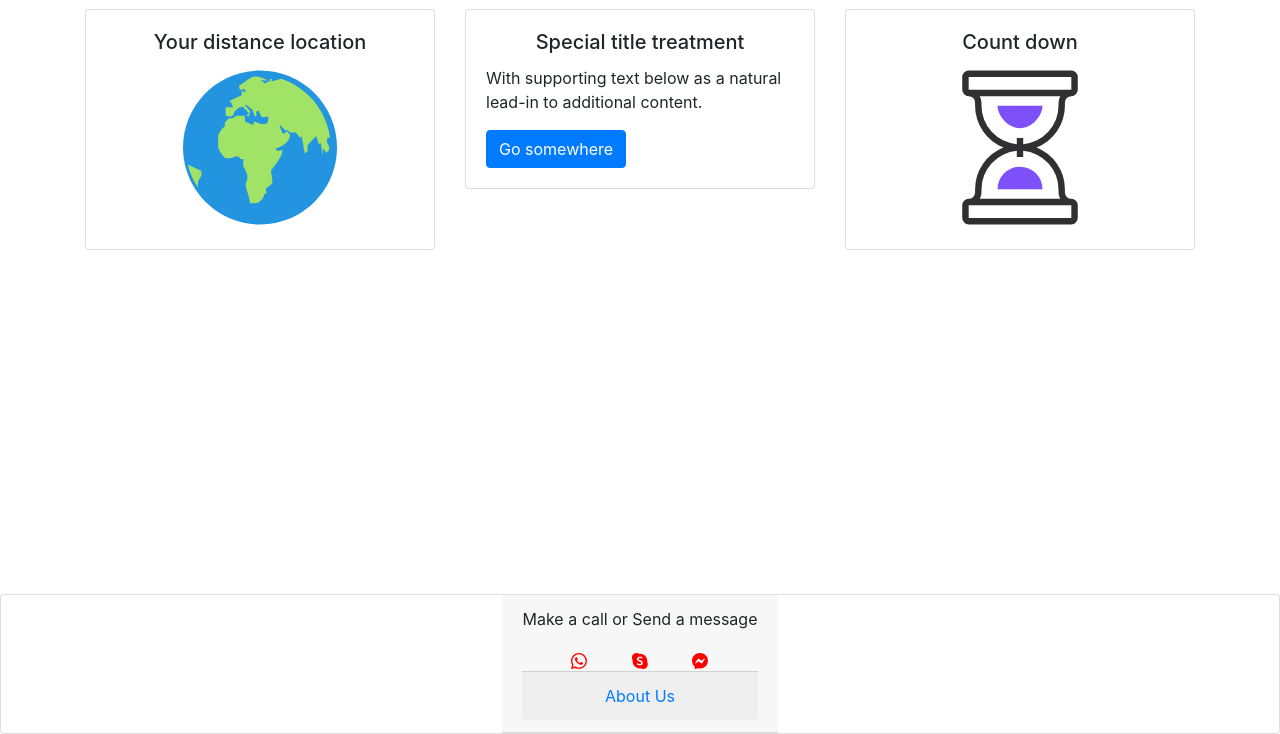
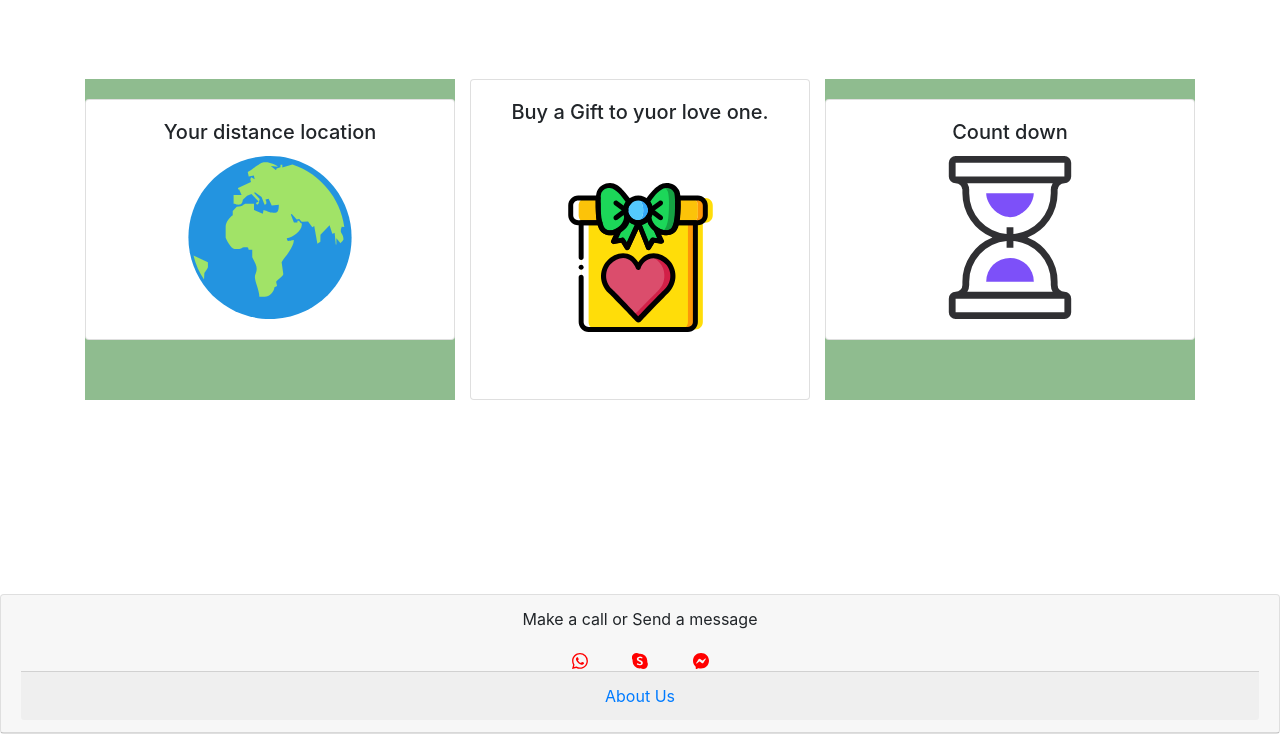
Before and after one commit to VCGithubCode/the-love-bugs, a Django app: page / in a window 1280 px wide. Shown: the part 66-800 px from the top of the page. Run offline with Django 3.2, Linux system fonts and the light colour scheme; some libraries are stand-ins or nearby versions.

Commit message:
Update home page and added style to sign up and login page

```diff
--- a/home/templates/home/index.html
+++ b/home/templates/home/index.html
@@ -12,8 +12,8 @@
 {% block content %}
 
 <h1 class="display-4 text-success"> It Works </h1>
-<div class="row">
-  <div class="col-sm-4">
+<div class="row home-container">
+  <div class="col-sm-4 icons-container">
     <div class="card">
       <div class="card-body">
         <h5 class="card-title text-center">Your distance location</h5>
@@ -26,13 +26,14 @@
   <div class="col-sm-4">
     <div class="card">
       <div class="card-body">
-        <h5 class="card-title text-center">Special title treatment</h5>
-        <p class="card-text">With supporting text below as a natural lead-in to additional content.</p>
-        <a href="#" class="btn btn-primary">Go somewhere</a>
+        <h5 class="card-title text-center">Buy a Gift to yuor love one.</h5>
+        <a href="#">
+          <img src="{% static '/images/giftbox.svg' %}" alt="time" class="gift-icon" loading="lazy" />
+        </a>
       </div>
     </div>
   </div>
-  <div class="col-sm-4">
+  <div class="col-sm-4 icons-container">
     <div class="card">
       <div class="card-body">
         <h5 class="card-title text-center">Count down</h5>
--- a/miles_and_smiles/settings.py
+++ b/miles_and_smiles/settings.py
@@ -24,7 +24,7 @@
 
 
 # SECURITY WARNING: don't run with debug turned on in production!
-DEBUG = False
+DEBUG = True
 
 ALLOWED_HOSTS = ['*', 'miles-and-smiles-03ded9dd0f57.herokuapp.com']
 
--- a/static/css/style.css
+++ b/static/css/style.css
@@ -12,6 +12,19 @@
 	margin-top: auto;
 }
 
+/* home */
+.home-container {
+  margin: auto;
+  width: 100%;
+  height: 100%;
+  padding: 70px 0;
+}
+
+.icons-container {
+  padding: 20px 0;
+  background-color: darkseagreen;
+}
+
 .icons {
 	position: relative;
 	height: 10.2rem;
@@ -21,17 +34,90 @@
   width: 50%;
 }
 
-.text-center {
+.gift-icon {
+  position: relative;
+	height: 15.2rem;
+  display: block;
+  margin-left: auto;
+  margin-right: auto;
+  width: 50%;
+}
+
+/* .text-center {
 	display: flex;
+  justify-content: center;
+  align-items: center;
+} */
+
+/* Sign Up */
+.form-card {
+  background-color: rgb(228, 212, 192);
+}
+.form-container {
+  height: 100%;
+  margin-top: 20px;
+  display: flex;
+  justify-content: center;
+  align-items: center;
+}
+
+.form-login-container {
+  height: 100%;
+  margin-top: 25px;
+  display: flex;
+  justify-content: center;
+  align-items: center;
+}
+
+.form-img-container {
+  height: 100%;
+  margin-top: 25px;
+  display: flex;
   justify-content: center;
   align-items: center;
 }
 
 .signup-image img {
-  width: 70%;
+  width: 50%;
   height: 60%;
+}
+
+.img-fluid {
+  display: block;
+  margin-left: auto;
+  margin-right: auto;
+  width: 50%;
+}
+
+.signup-image {
+  position: relative;
+  overflow: hidden;
+  background-color: antiquewhite;
+}
+
+.overlay {
+  position: absolute;
+  top: 0;
+  left: 0;
+  width: 100%;
+  height: 100%;
+  background-color: rgba(0, 0, 0, 0.5);
   display: flex;
   justify-content: center;
   align-items: center;
-  position: relative;
+  visibility: hidden;
+  opacity: 0;
+  transition: opacity 0.3s, visibility 0s linear 0.3s;
 }
+
+.signup-image:hover .overlay {
+  visibility: visible;
+  opacity: 1;
+  transition-delay: 0s;
+}
+
+.img-text {
+  color: white;
+  font-size: 18px;
+  text-align: center;
+}
```
Also changed, not shown: templates/allauth/account/login.html (+29 -1 lines), templates/allauth/account/signup.html (+10 -13 lines), home/migrations/0003_profile_datetime_field.py (added), static/images/giftbox.svg (added).
